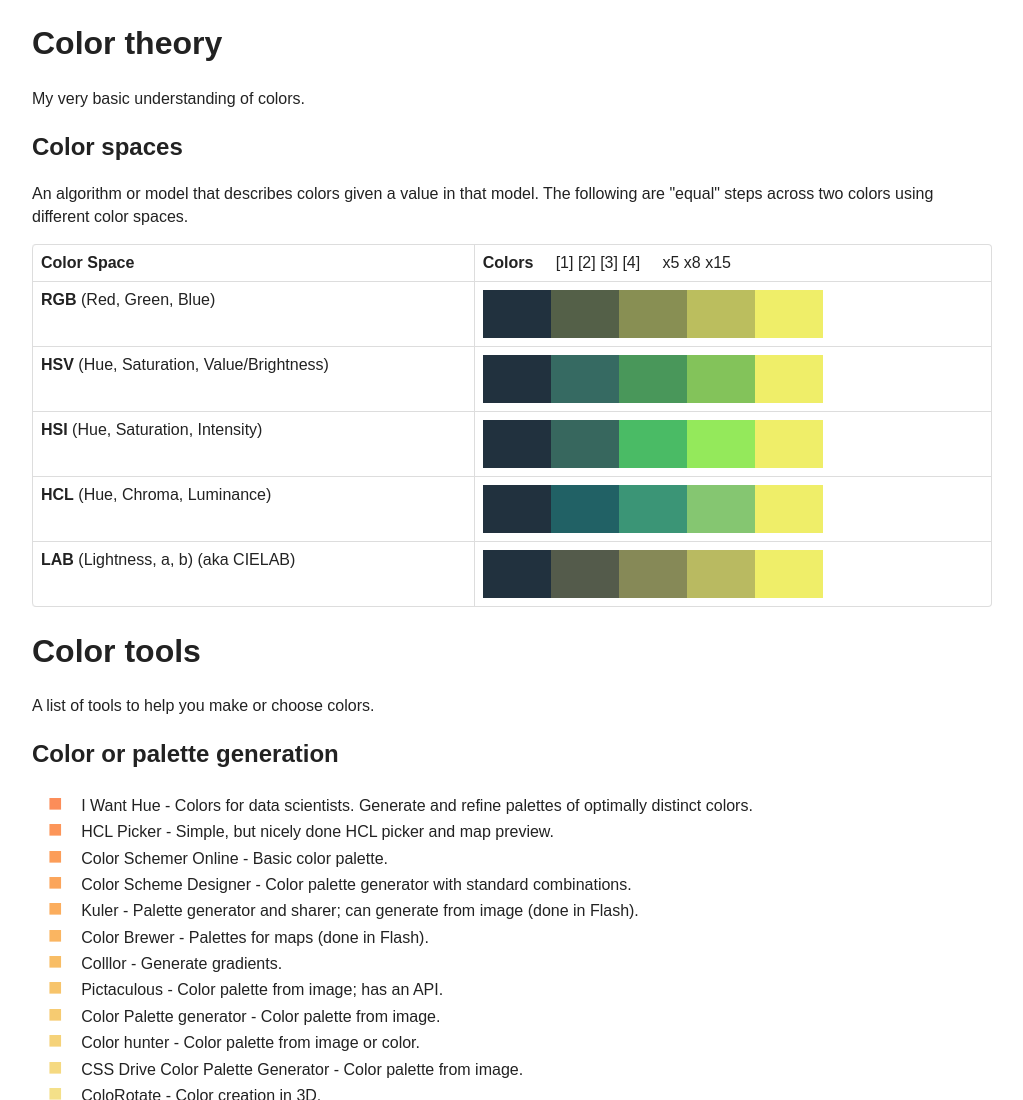
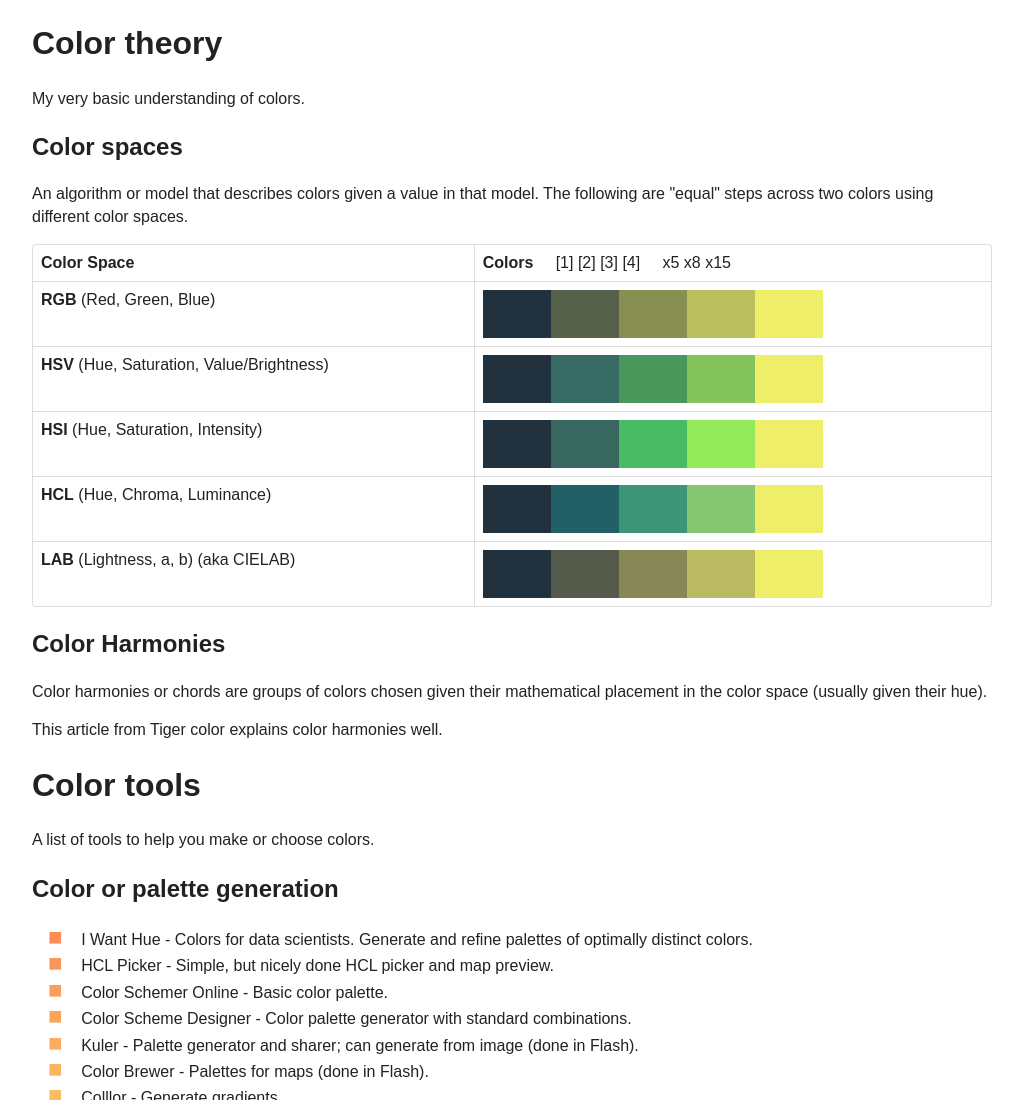
Before and after one commit to zzolo/colortools, a plain HTML site: page index.html in a window 1280 px wide. Shown: the top 1100 px of the page, without its empty margins (128-1151 px from the left). Drawn offline with nearby package versions, Linux system fonts and the light colour scheme.

Commit message:
Added brief section on color harmonies.

```diff
--- a/index.html
+++ b/index.html
@@ -80,6 +80,14 @@
     </table>
 
 
+    <h2>Color Harmonies</h2>
+    <p>Color harmonies or chords are groups of colors chosen given their mathematical placement in the color space (usually given their hue).</p>
+
+    <p>This <a href="http://www.tigercolor.com/color-lab/color-theory/color-harmonies.htm" target="_blank">article from Tiger color</a> explains color harmonies well.</p>
+
+
+
+
 
     <h1>Color tools</h1>
     <p>A list of tools to help you make or choose colors.</p>
```
